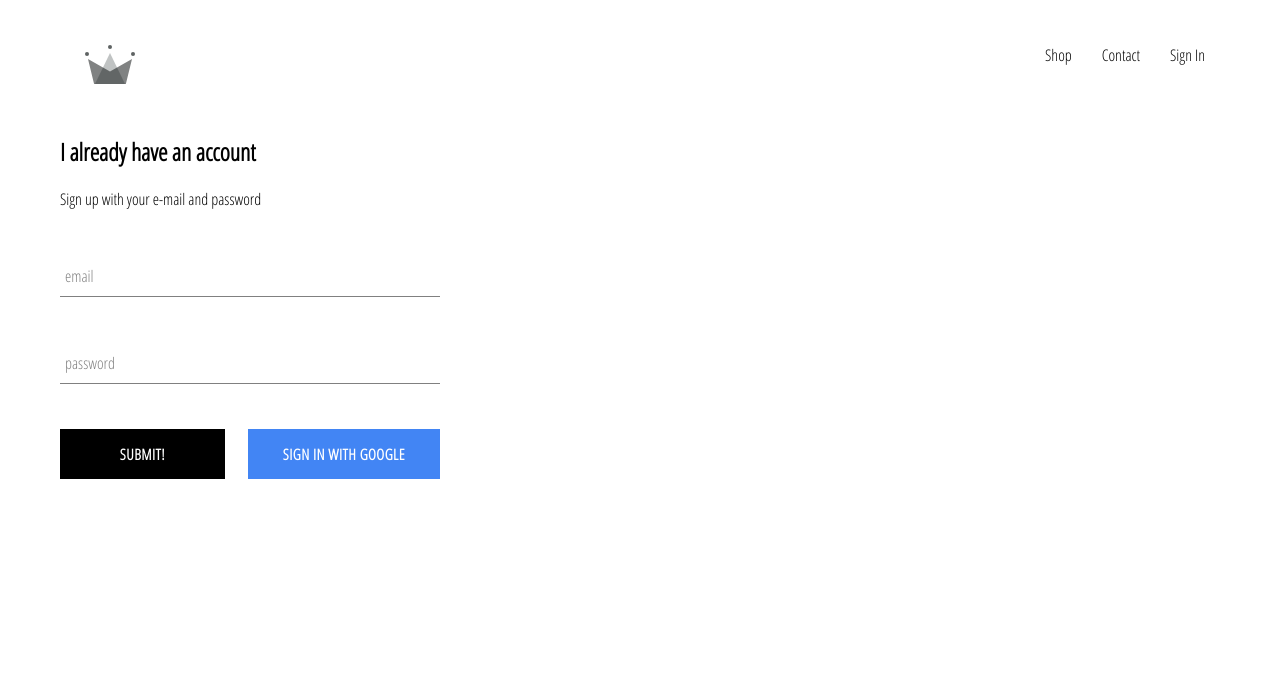
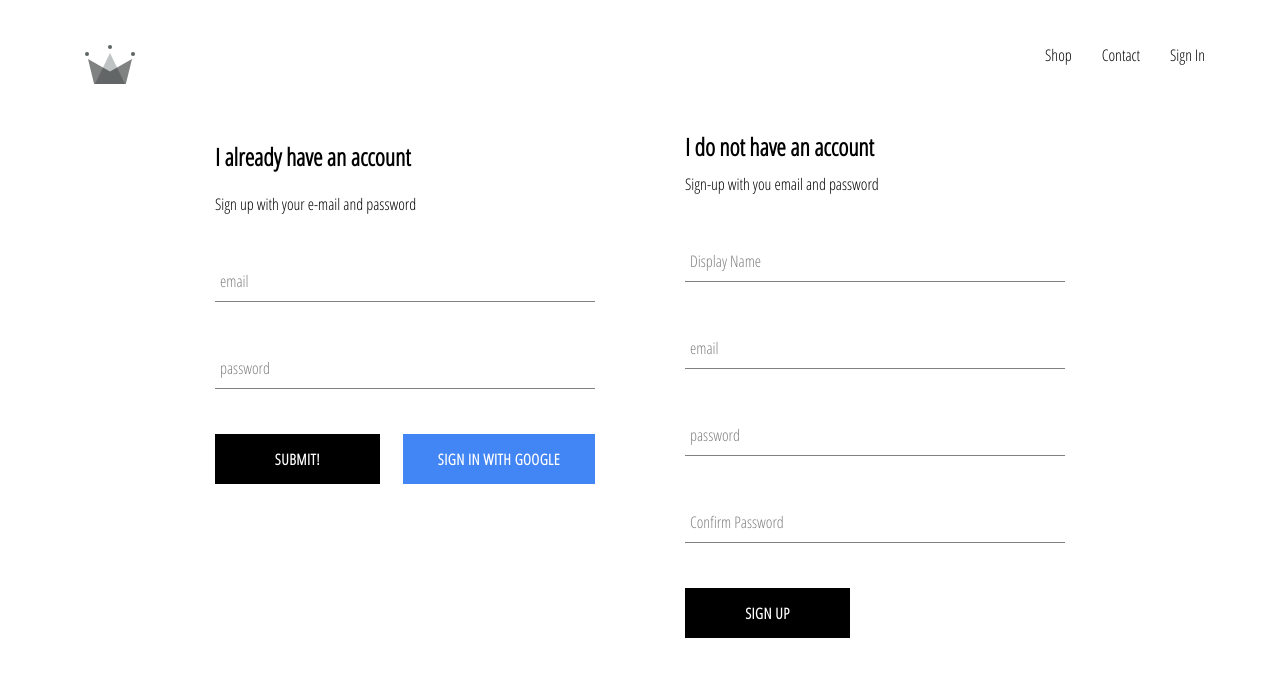
Before and after one commit to jurip89/web-clothes-store, a React (Create React App) app: page /signin in a window 1280 px wide. Shown: the top 676 px of the page. Built offline with nearby package versions, Linux system fonts and the light colour scheme; no server answers.

Commit message:
implemented authentication and possibility to save them inside firebase

```diff
--- a/src/App.js
+++ b/src/App.js
@@ -5,7 +5,10 @@
 import ShopPage from './components/pages/shopPage/shop-page.component';
 import Header from './components/header/header.component';
 import SignInSignUpPage from './components/pages/sign-in-sign-up/sign-in-sign-up.component';
-import {auth} from './firebase/firebase.utils'
+import {auth, createUserProfileDocument} from './firebase/firebase.utils'
+//import { doc, onSnapshot, getFirestore } from "firebase/firestore"
+
+//const db = getFirestore();
 
 class App extends React.Component {
   constructor () {
@@ -18,12 +21,13 @@
   unsuscribeFromAuth = null
 
   componentDidMount() {
-    this.unsuscribeFromAuth= auth.onAuthStateChanged(user => {
-      this.setState({ currentUser: user })
-
-      console.log(user)
+    this.unsuscribeFromAuth= auth.onAuthStateChanged(async userAuth => {
+      this.setState({ currentUser: userAuth });
+      console.log(this.state)
+      await createUserProfileDocument(userAuth);
     })
   }
+
   componentWillUnmount() {
   this.unsuscribeFromAuth()
 }
--- a/src/components/form-input/form-input.compnent.jsx
+++ b/src/components/form-input/form-input.compnent.jsx
@@ -3,7 +3,7 @@
 
 const FormInput = ({HandleChange,label, ...otherProps}) => (
     <div className='group'>
-        <input type="submit" onChange={HandleChange} {...otherProps} className='form-input' />
+        <input onChange={HandleChange} {...otherProps} className='form-input' />
         {
             label ?
                 (
--- a/src/components/pages/sign-in-sign-up/sign-in-sign-up.component.jsx
+++ b/src/components/pages/sign-in-sign-up/sign-in-sign-up.component.jsx
@@ -1,10 +1,12 @@
 import React from 'react';
 import './sign-in-sign-up.style.scss';
 import SignIn from '../../sign-in/sign-in.component';
+import SignUp from '../../sign-up/sign-up.component';
 
 const SignInSignUpPage = () => (
     <div className='sign-in-and-sign-up'>
-     <SignIn/>
+        <SignIn />
+        <SignUp/>
     </div>
 );
 export default SignInSignUpPage
--- a/src/components/pages/sign-in-sign-up/sign-in-sign-up.style.scss
+++ b/src/components/pages/sign-in-sign-up/sign-in-sign-up.style.scss
@@ -0,0 +1,6 @@
+.sign-in-and-sign-up{
+    width: 850px;
+    display: flex;
+    justify-content: space-between;
+    margin: 30px auto;
+}
--- /dev/null
+++ b/src/components/sign-up/sign-up.component.jsx
@@ -0,0 +1,107 @@
+import React from "react";
+import FormInput from "../form-input/form-input.compnent";
+import CustomButton from "../custom-button/custom-button-component";
+import { auth, createUserProfileDocument } from "../../firebase/firebase.utils";
+import { createUserWithEmailAndPassword } from "firebase/auth";
+
+import './sign-up.style.scss'
+
+
+
+class SignUp extends React.Component {
+    constructor () {
+        super();
+        this.state = {
+            displayName: '',
+            email: '',
+            password: '',
+            confirmPassword: ''
+        }
+    }
+    handleSubmit = async event => {
+        event.preventDefault()
+        const { displayName, email, password, confirmPassword } = this.state;
+        if (password !== confirmPassword) {
+            alert("passwords don't match");
+            return
+        }
+        else if (password.length < 6) {
+            alert('password must be 6 character or longer')
+        }
+        try {
+            await createUserWithEmailAndPassword(auth, email, password)
+                .then((userCredential) => {
+                    // Signed in
+                    const user  = userCredential.user;
+                    createUserProfileDocument(user,{ displayName} )
+
+                    this.setState({
+                        displayName: '',
+                        email: '',
+                        password: '',
+                        confirmPassword: ''
+                    })
+
+                }).catch(e => {
+                    console.log(e)
+                })
+
+        }
+
+
+        catch (e) {
+            console.log(e)
+        }
+    }
+
+         handleChange = (event) => {
+            const { name, value } = event.target;
+            this.setState({ [name]: value })
+        };
+
+     render(){
+        const {displayName,email,password,confirmPassword}= this.state
+        return (
+            <div className='sign-up'>
+                <h2 className='title'>I do not have an account</h2>
+                <span>Sign-up with you email and password</span>
+                <form className='sign-up-form' onSubmit={this.handleSubmit}>
+                    <FormInput type='text'
+                        name='displayName'
+                        value={displayName}
+                        onChange={this.handleChange}
+                        label='Display Name'
+                        reqired
+                    />
+                    <FormInput
+                        type='email'
+                        name='email'
+                        value={email}
+                        onChange={this.handleChange}
+                        label='email'
+                        reqired
+                    />
+                    <FormInput
+                        type='password'
+                        name='password'
+                        value={password}
+                        onChange={this.handleChange}
+                        label='password'
+                        reqired
+                    />
+                    <FormInput
+                        type='password'
+                        name='confirmPassword'
+                        value={confirmPassword}
+                        onChange={this.handleChange}
+                        label='Confirm Password'
+                        reqired
+                    />
+                    <CustomButton type='submit'> Sign Up</CustomButton>
+                </form>
+            </div>
+        )
+    }
+}
+
+export default SignUp
--- /dev/null
+++ b/src/components/sign-up/sign-up.style.scss
@@ -0,0 +1,9 @@
+.sign-up {
+    display: flex;
+    flex-direction: column;
+    width: 380px;
+
+    .title {
+      margin: 10px 0;
+    }
+  }
--- a/src/firebase/firebase.utils.js
+++ b/src/firebase/firebase.utils.js
@@ -1,6 +1,6 @@
 import  {initializeApp } from "firebase/app";
 import { getAnalytics } from "firebase/analytics";
-import {getFirestore} from'firebase/firestore';
+import {getFirestore, doc, setDoc,getDoc } from'firebase/firestore';
 
 import { getAuth, signInWithPopup, GoogleAuthProvider } from "firebase/auth";
 
@@ -21,7 +21,9 @@
 
 export const auth = getAuth();
 auth.languageCode = 'en';
-export const firestore = getFirestore();
+export const db = getFirestore();
+
+
 
 const provider = new GoogleAuthProvider();
 provider.setCustomParameters({ prompt: 'select_account' });
@@ -35,11 +37,27 @@
   // ...
 }).catch((error) => {
   // Handle Errors here.
-  const errorCode = error.code;
-  const errorMessage = error.message;
-  // The email of the user's account used.
-  const email = error.email;
-  // The AuthCredential type that was used.
-  const credential = GoogleAuthProvider.credentialFromError(error);
-  // ...
+  console.log( error.code,error.message,error)
 });
+
+
+export const createUserProfileDocument = async (userAuth, additionalData) => {
+  if (!userAuth) return;
+  const userRef = doc(db, "users", `${userAuth.uid}`);
+  const docSnap = await getDoc(userRef);
+  if (!docSnap.exists()) {
+    const { displayName, email } = userAuth;
+    const createdAt = new Date();
+    try {
+      await setDoc(doc(db, 'users', `${userAuth.uid}`), {
+        displayName,
+        email,
+        createdAt,
+        ...additionalData
+      });
+    } catch (error) {
+      console.log('error creating user', error.message)
+    }
+    return userRef
+  }
+}
```
